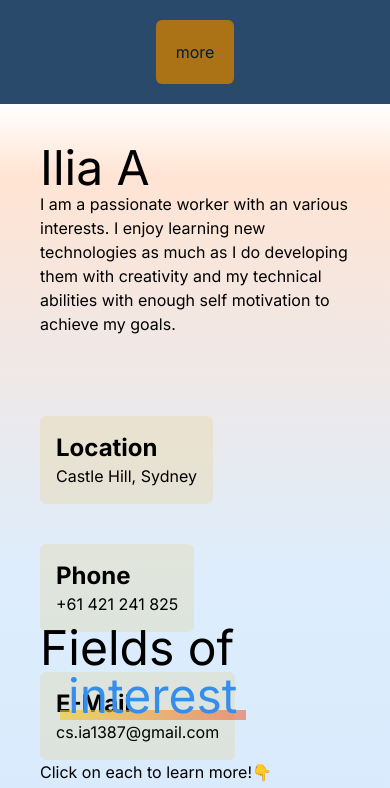
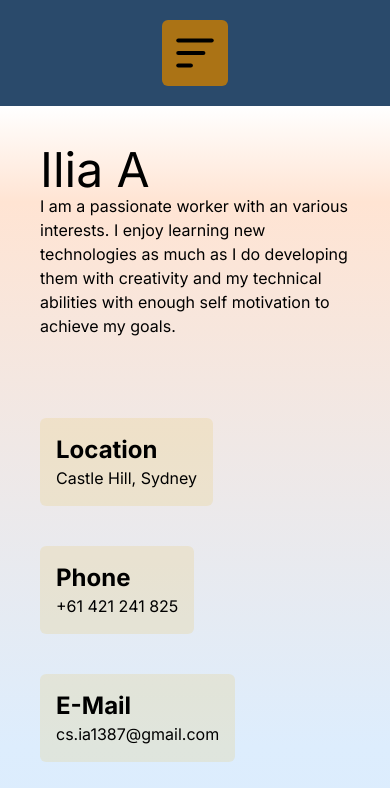
Before and after one commit to ilia-a3/portone, a Next.js app in the folder portone/: page / in a window 390 px wide. Shown: the top 788 px of the page. Built offline with nearby package versions, Linux system fonts and the light colour scheme.

Commit message:
fixing front

```diff
--- a/portone/app/layout.tsx
+++ b/portone/app/layout.tsx
@@ -6,7 +6,7 @@ import Navbar from "./navbar";
 const inter = Inter({ subsets: ["latin"] });
 
 export const metadata: Metadata = {
-  title: "All About Ilia A",
+  title: "Ilia's Portfolio",
   description: "Get to know more about me!",
 };
 
--- a/portone/app/navbar.tsx
+++ b/portone/app/navbar.tsx
@@ -44,9 +44,34 @@ export default function Navbar() {
       >
         <button
           onClick={toggle}
-          className="md:hidden w-fit mr-auto ml-auto bg-ayellowdark text-abluedark p-5 rounded-md hover:-translate-y-2 transition-all duration-200 active:translate-y-4"
+          className="md:hidden w-fit mr-auto ml-auto bg-ayellowdark text-abluedark p-2 rounded-md hover:-translate-y-2 transition-all duration-200 active:translate-y-4"
         >
-          more
+          <svg
+            width="50px"
+            height="50px"
+            viewBox="0 0 24 24"
+            fill="none"
+            xmlns="http://www.w3.org/2000/svg"
+          >
+            <path
+              d="M4 18H10"
+              stroke="#000000"
+              stroke-width="2"
+              stroke-linecap="round"
+            />
+            <path
+              d="M4 12L16 12"
+              stroke="#000000"
+              stroke-width="2"
+              stroke-linecap="round"
+            />
+            <path
+              d="M4 6L20 6"
+              stroke="#000000"
+              stroke-width="2"
+              stroke-linecap="round"
+            />
+          </svg>
         </button>
         {nav && (
           <>
--- a/portone/app/page.tsx
+++ b/portone/app/page.tsx
@@ -27,7 +27,7 @@ const details: { title: string; desc: string }[] = [
 export default function Home() {
   return (
     <>
-      <section className="bg-gr-front-two h-[30rem] flex md:flex-row flex-col">
+      <section className="bg-gr-front-two h-[40rem] sm:h-[30rem] flex md:flex-row flex-col">
         <div className="p-10 w-100% md:max-w-110">
           <h1 className="text-5xl">Ilia A</h1>
           <p>
```
Also changed, not shown: portone/public/left-burger.svg (added), portone/public/menu-burger-horizontal.svg (added).
